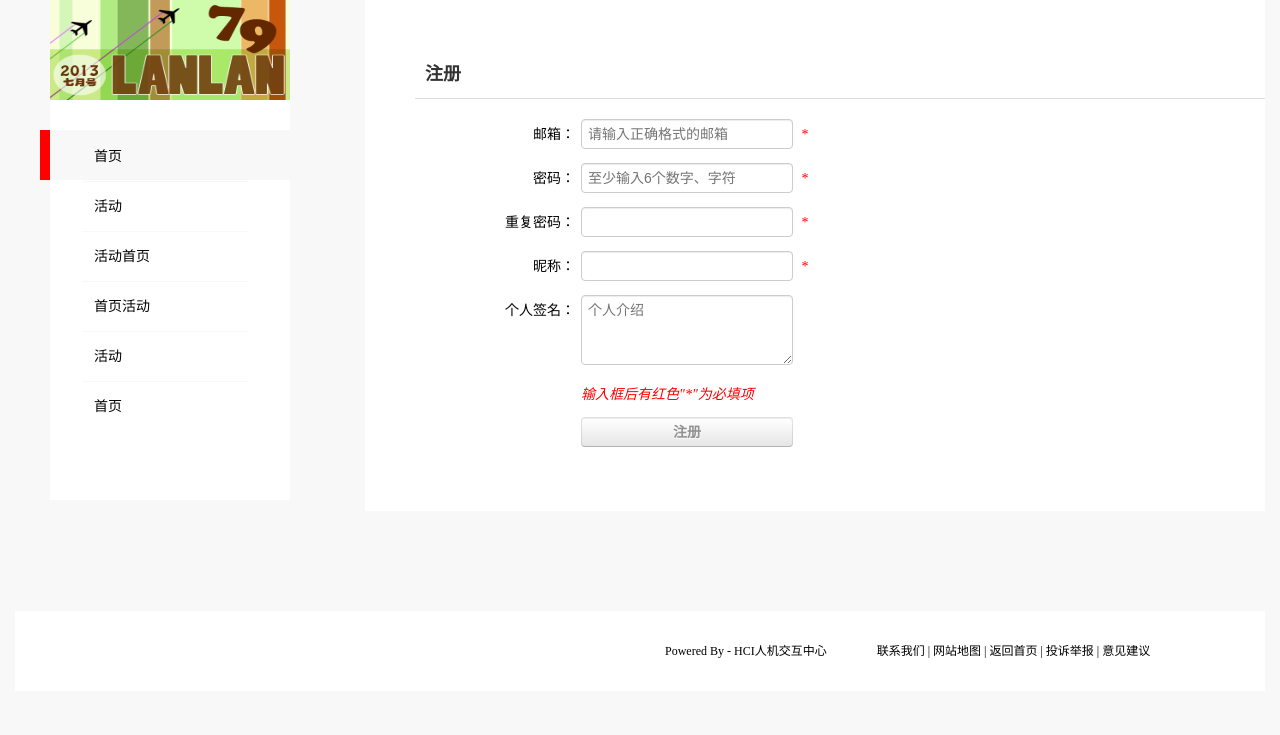
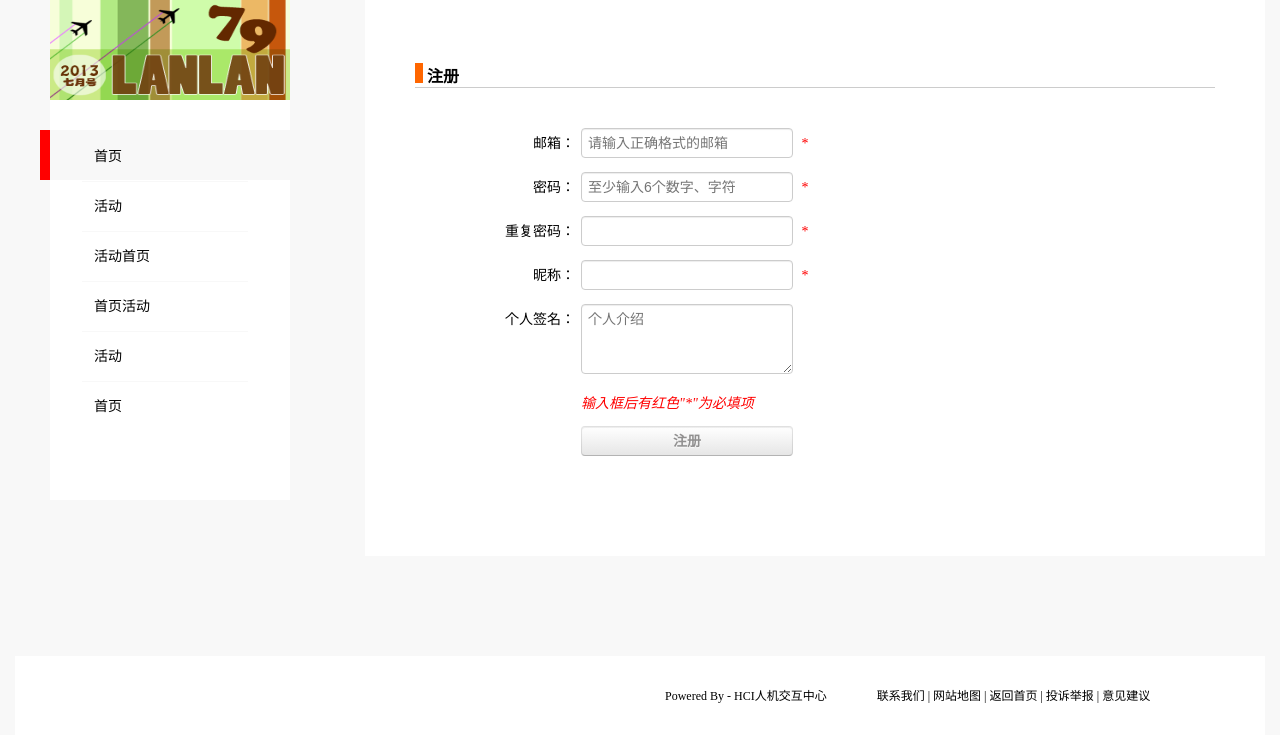
Before and after one commit to HCI-webdesigner/HCI-MSGsystem, a PHP site: page /register.html in a window 1280 px wide. Shown: the top 735 px of the page. Run offline with PHP 8.4, Linux system fonts and the light colour scheme.

Commit message:
modify the register.html and register.css

```diff
--- a/frontpages/register.html
+++ b/frontpages/register.html
@@ -1,16 +1,11 @@
-<!DOCTYPE HTML PUBLIC "-//W3C//DTD HTML 4.01//EN" "http://www.w3.org/TR/html4/strict.dtd">
-<html lang="en">
+<!DOCTYPE html>
+<html>
 <head>
 	<meta http-equiv="Content-Type" content="text/html; charset=UTF-8" />
 	<title>注册</title>
-
    	<link rel="stylesheet" type="text/css" href="style/global.css">
-	<link rel="stylesheet" type="text/css" href="style/info.css">
 	<link rel="stylesheet" type="text/css" href="style/register.css">
-	<script type="text/javascript" src="script/jquery-1.7.2.min.js"></script>
-	<script type="text/javascript" src="script/jquery.slideBox.min.js"></script>
     <script type="text/javascript" src="script/navSlide.js"></script>
-    <script type="text/javascript" src="script/log.js"></script>
 	<script type="text/javascript" src="script/register.js"></script>
 </head>
 <body>
@@ -46,34 +41,32 @@
 	</div>
     <div id="mainBox">
 	    <div id="container">
-            <h1 class="register-title">注册</h1>
-            <div class="separate-line"></div>
             <form action="" method="">
+            	<div class="form-header">
+					<span class="line"></span>
+					<h2 class="register-title">&nbsp;注册</h2>
+				</div>
                 <ul>
                     <li>
                         <label for="user">邮箱：</label>
                         <input id="user" name="user" type="text" placeholder="请输入正确格式的邮箱">
-                        <span>*</span>
+                        <span class="prefix">*</span>
                     </li>
-
                     <li>
                         <label for="password1">密码：</label>
                         <input id="password1" name="password1" type="password" placeholder="至少输入6个数字、字符">
-                        <span>*</span>
+                        <span class="prefix">*</span>
                     </li>
-
                     <li>
                         <label for="password2">重复密码：</label>
                         <input id="password2" name="password2" type="password">
-                        <span>*</span>
-                   </li>
-
+                        <span class="prefix">*</span>
+                   	</li>
                     <li>
                         <label for="nickname">昵称：</label>
                         <input id="nickname" name="nickname" type="text">
-                        <span>*</span>
-                  </li>
-
+                        <span class="prefix">*</span>
+                  	</li>
                     <li>
                         <label for="signature">个人签名：</label>
 						<textarea name="signature" clos="60" rows="4" id="signature" placeholder="个人介绍"></textarea>
@@ -82,7 +75,6 @@
                         <label for="attention"></label>
                         <strong>输入框后有红色"*"为必填项</strong>
                     </li>
-
                     <li>
                         <label for="register"></label>
 						<button id="reg-submit" type="reg-submit" name="reg-submit" class="disable" disabled>注册</button>
--- a/frontpages/style/register.css
+++ b/frontpages/style/register.css
@@ -1,23 +1,27 @@
-#container{
+#container {
     padding: 50px;
-    background-color: rgb(255, 255, 255);
+    background-color: white;
 }
 
-#container .register-title{
-    color: rgb(51,51,51);
-    font-size: 18px;
-    font-weight: bold;
-    line-height: 24px;
-    font-family: "Microsoft YaHei";
-    padding-left: 10px;
+.form-header {
+    margin-bottom: 10px;
 }
 
-#container form{
-    padding-top: 10px;
+.line {
+    float: left;
+    width: 8px;
+    height: 20px;
+    background-color: #ff6600;
+}
+
+.register-title{
+    font-size: 16px;
+    padding: 0 5px;
+    border-bottom: 1px solid #ccc;
 }
 
 #container ul{
-    margin: 0 auto;
+    margin: 40px auto;
 }
 
 #container li{
@@ -64,7 +68,7 @@
 }
 
 
-#container span{
+#container .prefix{
     color: red;
     font-size: 14px;
     margin: 0 5px;
```
